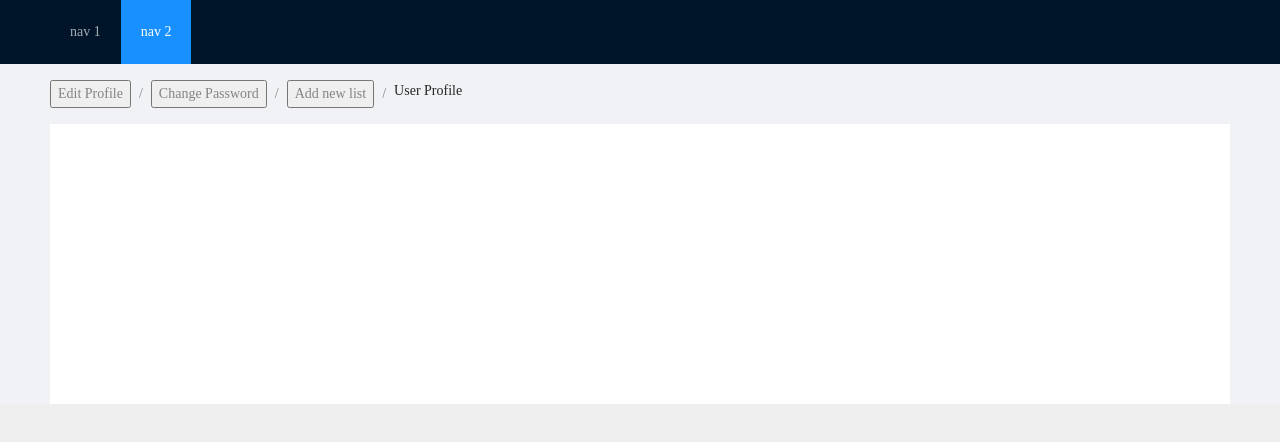
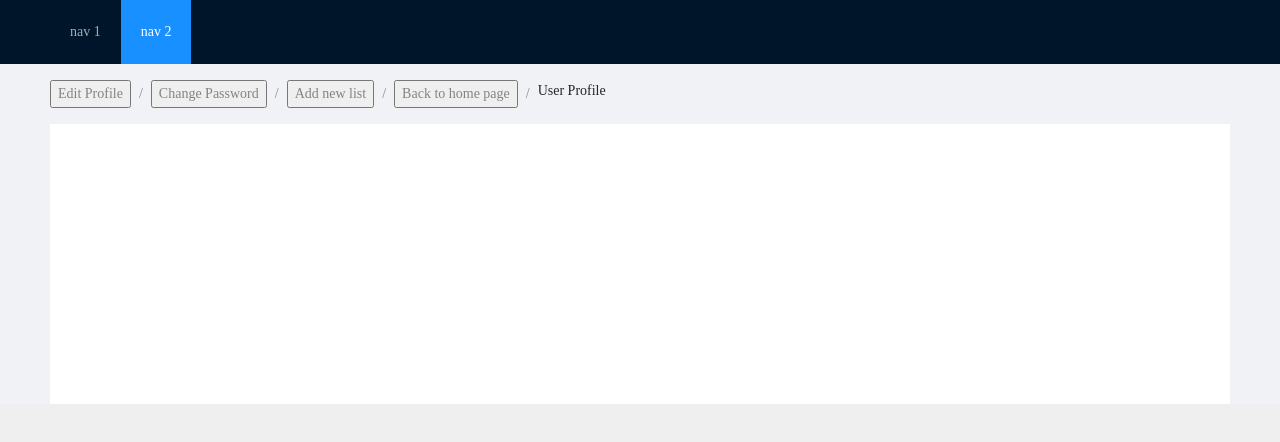
Before and after one commit to bilibalaboom413/sellPhone, a React (Create React App) app in the folder client/: page /userHome in a window 1280 px wide. Shown: the top 442 px of the page. Built offline with nearby package versions, Linux system fonts and the light colour scheme.

Commit message:
Add link to home page
Add link to home page

```diff
--- a/client/src/Userpage/UserHome.js
+++ b/client/src/Userpage/UserHome.js
@@ -55,6 +55,12 @@ export default function App() {
               </Link>
             </Breadcrumb.Item>
 
+            <Breadcrumb.Item>
+              <Link to="/">
+                <button>Back to home page</button>
+              </Link>
+            </Breadcrumb.Item>
+
             <Breadcrumb.Item>User Profile</Breadcrumb.Item>
           </Breadcrumb>
           <div className="site-layout-content">
```
